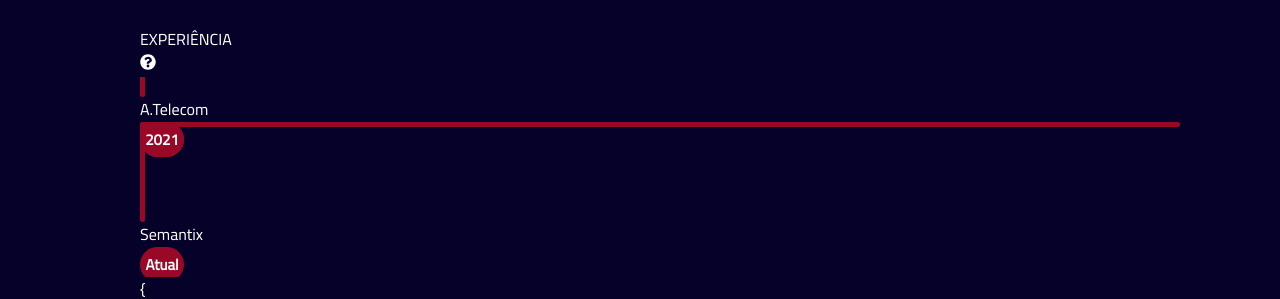
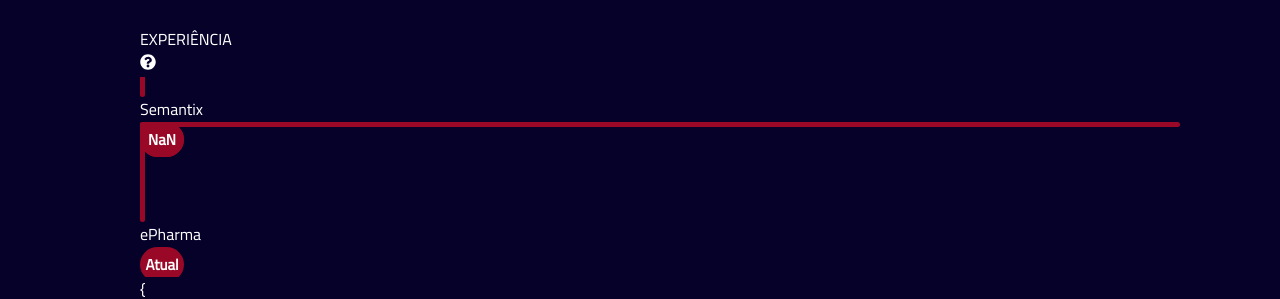
Before and after one commit to Mafealno/curriculum-vitae, a React (Create React App) app: page / in a window 1280 px wide. Shown: the part 2120-2419 px from the top of the page. Built offline with nearby package versions, Linux system fonts and the light colour scheme.

Commit message:
fix: adicionada nova experiencia

```diff
--- a/src/data.ts
+++ b/src/data.ts
@@ -72,6 +72,7 @@
         corporateName: "Semantix Tecnologia em Sistema de Informação",
         office: "Desenvolvedor Fullstack Pleno",
         startDate: new Date("08/01/2021"),
+        endDate: new Date("26/06/2023"),
         mainTechnologies: ["C# .NET", "ReactJs", "React Native", "TypeScript", "NodeJs", "Graphql", "Redis", "Postgresql", "SQL Server", "MySql", "RabbitMQ", "ElasticSearch"],
         functions: [
             { description: "Criação de novas funcionalidades para o ecommerce SmartesSales" },
@@ -83,6 +84,21 @@
             { description: "Treinamento de funcionários/clientes" },
             { description: "Gerenciamento de crise" },
     ] as ExperienceFuction[] },
+    {
+        companyName: "ePharma",
+        corporateName: "Epharma PBM do Brasil S.A.",
+        office: "Desenvolvedor Fullstack Pleno",
+        startDate: new Date("27/06/2023"),
+        mainTechnologies: ["C# .NET", "ReactJs", "TypeScript", "NodeJs", "Oracle", "SQL Server", "ServiceBus", "Micro Serviço", "DevOps"],
+        functions: [
+            { description: "Criação de APIs de integração com sistemas externos" },
+            { description: "Criação de RPAs para integração e automatização de processos" },
+            { description: "Criação de webhooks de uso externo" },
+            { description: "Gerenciamento de filas de mensageria" },
+            { description: "Configuração de esteiras de deploy (CI/CD) no Azure DevOps" },
+            { description: "Reuniões de definição com clientes internacional" },
+            { description: "Gerenciamento de crise" },
+    ] as ExperienceFuction[] }
  ] as Experience[];
 
  export const educations = [
```
